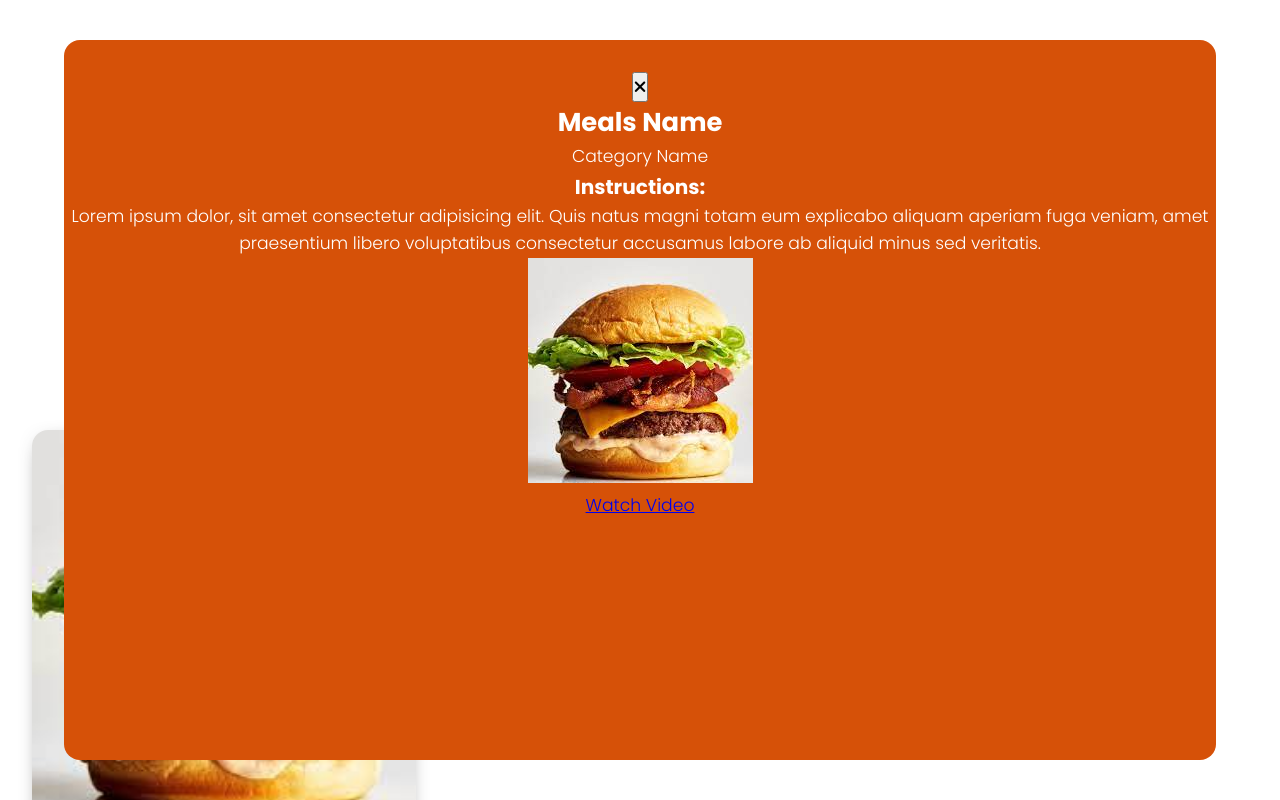
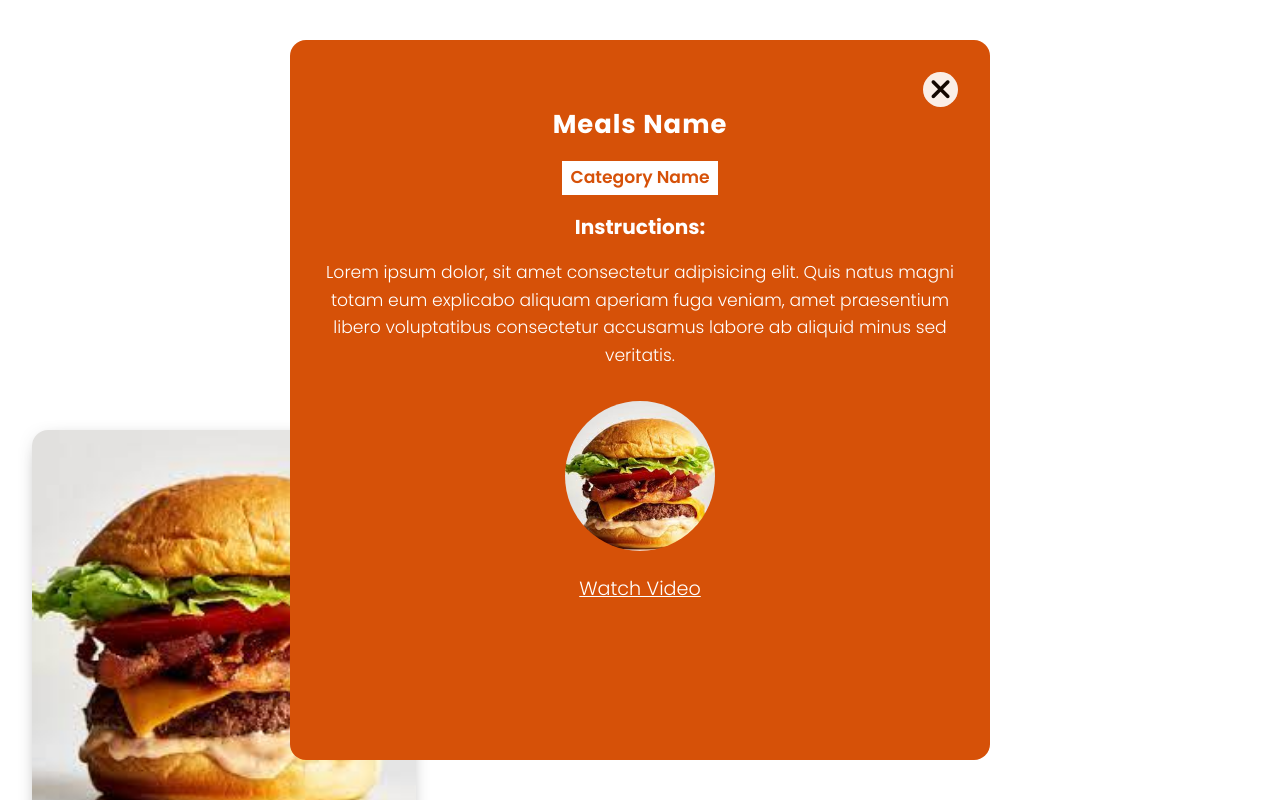
Before and after one commit to belaymit/Food-Recipe-App-gitflow-APIs, a website: page src/index.html in a window 1280 px wide. Shown: the top 800 px of the page. Drawn offline with Linux system fonts and the light colour scheme.

Commit message:
added style to modal popup

```diff
--- a/src/index.css
+++ b/src/index.css
@@ -199,6 +199,91 @@ body {
   /* display: none; */
   padding: 2rem 0;
 }
+
+.meal-details::-webkit-scrollbar {
+  width: 10px;
+}
+.meal-details::-webkit-scrollbar-thumb {
+  background: #f0f0f0;
+  border-radius: 2rem;
+}
+
+.show-recipe {
+  display: block;
+}
+
+.meal-details-content {
+  margin: 2rem;
+}
+.meal-details-content p:not(.recipe-category) {
+  padding: 1rem 0;
+}
+
+.recipe-close-btn {
+  position: absolute;
+  right: 2rem;
+  top: 2rem;
+  font-size: 1.8rem;
+  background: #fff;
+  border: none;
+  width: 35px;
+  height: 35px;
+  border-radius: 50%;
+  display: flex;
+  align-items: center;
+  justify-content: center;
+  opacity: 0.9;
+}
+
+.recipe-title {
+  letter-spacing: 1px;
+  padding-bottom: 1rem;
+}
+
+.recipe-category {
+  background: #fff;
+  font-weight: 600;
+  color: var(--light-orange-color);
+  display: inline-block;
+  padding: .2rem .5rem;
+}
+
+.recipe-instruct {
+  padding: 1rem 0;
+}
+
+.recipe-meal-img img {
+  word-wrap: 150px;
+  height: 150px;
+  border-radius: 50%;
+  margin: 0 auto;
+  display: block;
+  object-fit: fill;
+}
+
+.recipe-link {
+  margin: 1.4rem 0;
+}
+
+.recipe-link a {
+  color: #fff;
+  font-size: 1.2rem;
+  font-weight: 7000;
+  transition: all 0.4s linear;
+}
+
+.recipe-link a:hover {
+  opacity: 0.8;
+}
+
+.no-matching-item {
+  grid-template-columns: 1fr!important;
+  color: var(--light-orange-color);
+  font-size: 1.8rem;
+  font-weight: 600;
+  width: 100%;
+}
+
 @media screen and (min-width: 600px) {
   .meal-search-box {
     width: 540px;
@@ -216,6 +301,9 @@ body {
   .meal-item {
     margin: 0;
   }
+  .meal-details {
+    width: 700px;
+  }
 }
 @media screen and (min-width: 992px) {
   #meal {
```
